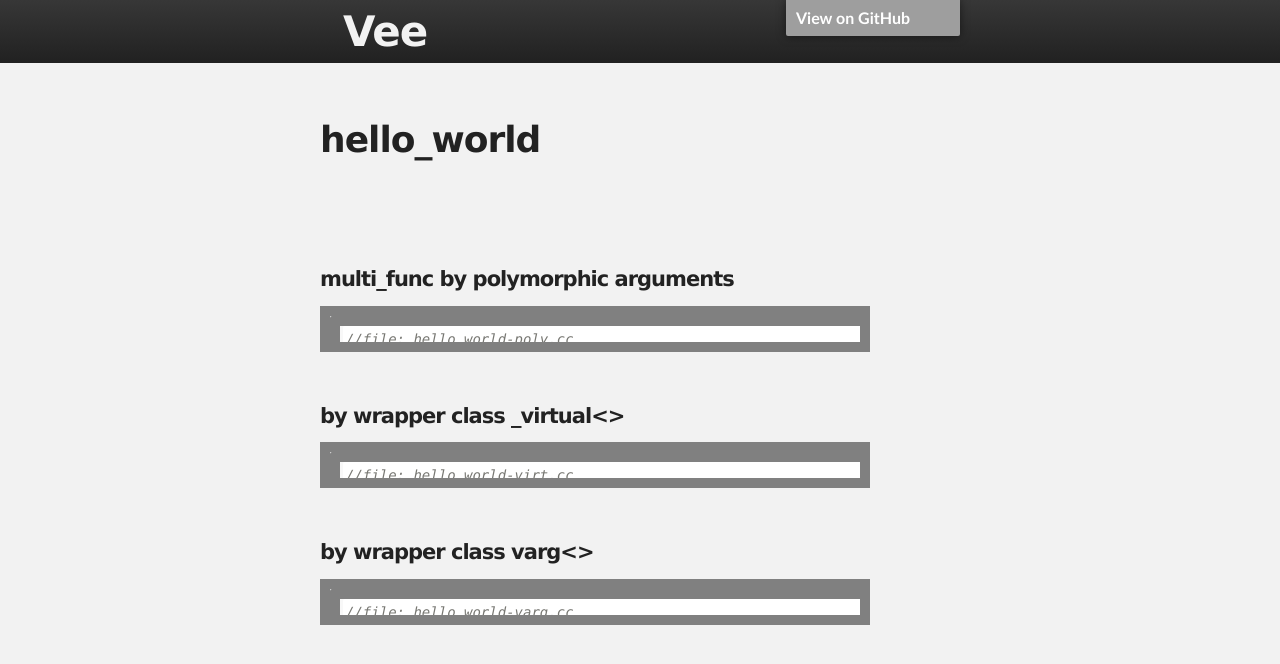
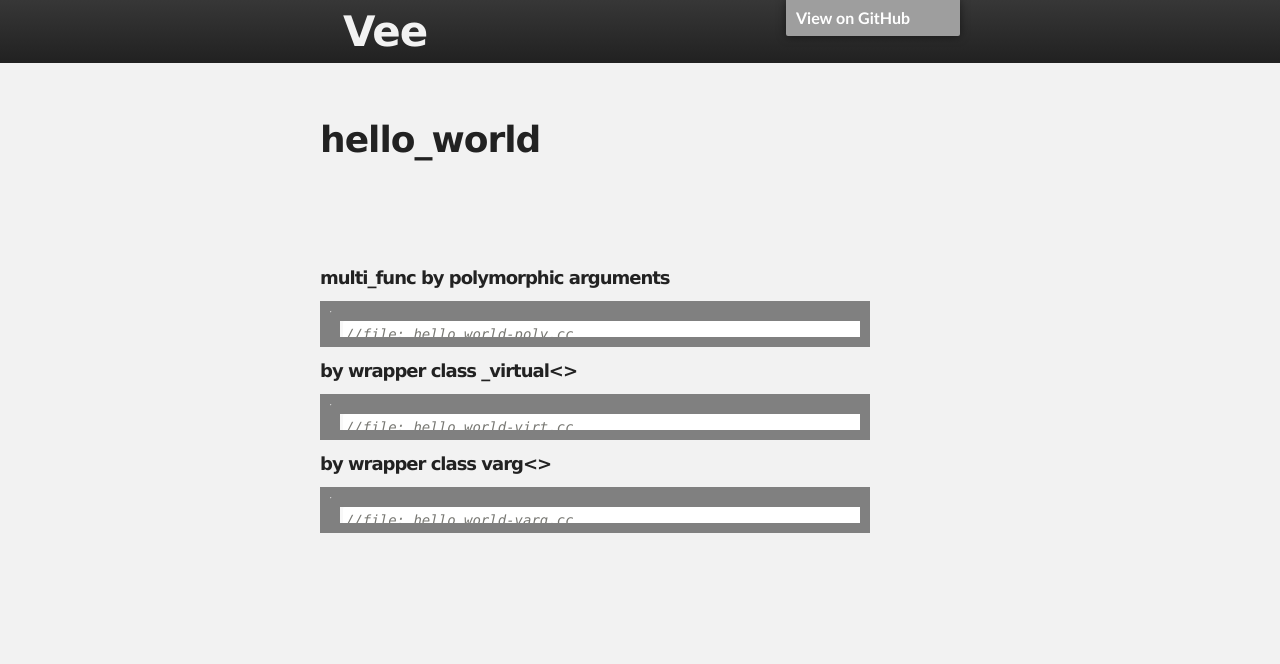
Before and after one commit to tmp2tmp/eee, a Jekyll site: the page built from docs/hello_world.md, in a window 1280 px wide. Shown: the top 664 px of the page. Built offline with Jekyll 4.4.1, drawn with Linux system fonts in a browser that asks for light colours; our own code applies the rules of GitHub Pages for plain Markdown files; the repository's description, which GitHub fills in, is left out; grey boxes are pictures that could not be loaded.

Commit message:
Update hello_world.md

````diff
--- a/docs/hello_world.md
+++ b/docs/hello_world.md
@@ -2,8 +2,7 @@
 &nbsp;
 &nbsp;
 &nbsp;
-#### multi_func by polymorphic arguments
-
+##### multi_func by polymorphic arguments
 ```c++
 //file: hello_world-poly.cc
 #include "vane.h"   //required
@@ -73,10 +72,7 @@ virtual_func --> Hello
 virtual_func --> World
 */
 ```
-&nbsp;
-
-#### by wrapper class \_virtual&lt;&gt;
-
+##### by wrapper class \_virtual&lt;&gt;
 ```c++
 //file: hello_world-virt.cc
 #include "vane.h"   //required
@@ -150,11 +146,7 @@ virtual_func --> Hello
 virtual_func --> World
 */
 ```
-&nbsp;
-
-
-#### by wrapper class varg&lt;&gt;
-
+##### by wrapper class varg&lt;&gt;
 ```c++
 //file: hello_world-varg.cc
 #include "vane.h"   //required
````
